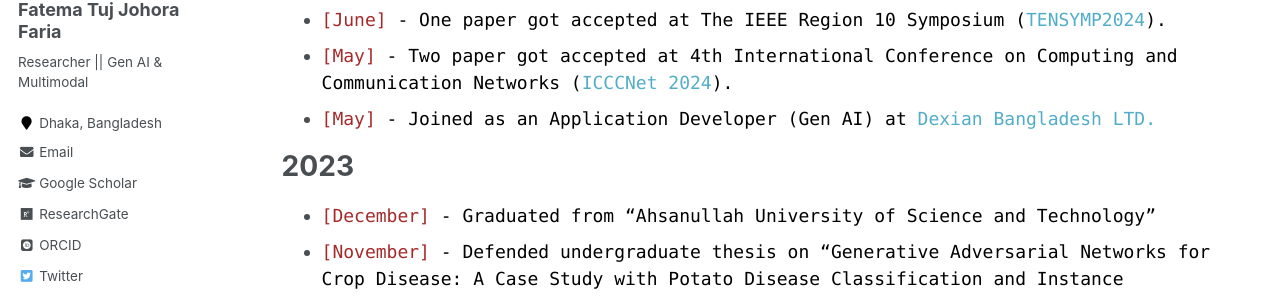
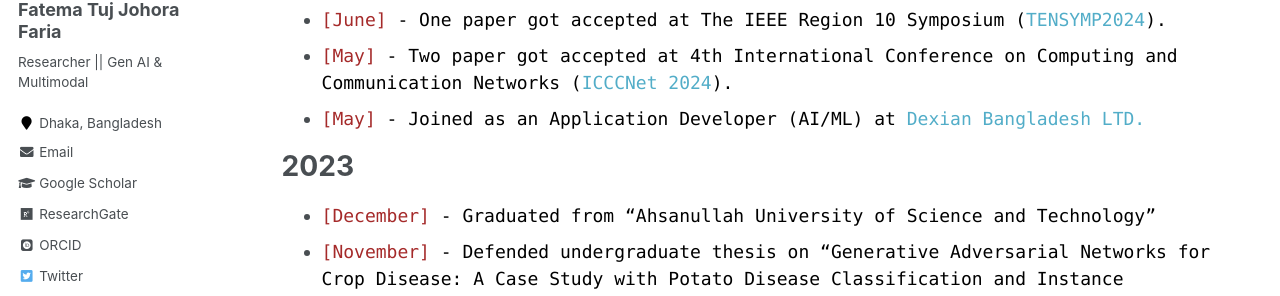
Before and after one commit to fatemafaria142/fatemafaria142.github.io, a Jekyll site: the page built from _pages/news.md, in a window 1280 px wide and 1226 px high. Shown: the part 304-600 px from the top of the window. Built offline with Jekyll 4.4.1, drawn with Linux system fonts in a browser that asks for light colours; some web fonts are replaced.

Commit message:
Update news.md

```diff
--- a/_pages/news.md
+++ b/_pages/news.md
@@ -10,7 +10,7 @@
 + <span style="font-family:Monaco; color:black;"><span style="color:brown">[August]</span> -  One paper got accepted at 18th International Conference on Information Technology and Applications ([ICITA 2024](https://www.icita.world/#/)).
 + <span style="font-family:Monaco; color:black;"><span style="color:brown">[June]</span> -  One paper got accepted at The IEEE Region 10 Symposium ([TENSYMP2024](https://ieeedelhi-tensymp2024.org/)).
 + <span style="font-family:Monaco; color:black;"><span style="color:brown">[May]</span> -  Two paper got accepted at 4th International Conference on Computing and Communication Networks ([ICCCNet 2024](https://icccn.co.uk/)).
-+ <span style="font-family:Monaco; color:black;"><span style="color:brown">[May]</span> -  Joined as an Application Developer (Gen AI) at [Dexian Bangladesh LTD.](https://www.linkedin.com/company/dexiansolutions/)
++ <span style="font-family:Monaco; color:black;"><span style="color:brown">[May]</span> -  Joined as an Application Developer (AI/ML) at [Dexian Bangladesh LTD.](https://www.linkedin.com/company/dexiansolutions/)
 
 <!-- + <span style="font-family:Monaco; color:black;"><span style="color:brown">[May]</span> -  Our paper [Ben-Sarc](https://www.cambridge.org/core/journals/natural-language-processing/article/bensarc-a-selfannotated-corpus-for-sarcasm-detection-from-bengali-social-media-comments-and-its-baseline-evaluation/CE2E2FE7EC596AB6E0C528E995214095) published in [Natural Language Processing](https://www.cambridge.org/core/journals/natural-language-processing)! <span style="color:red;">[Cambridge Q1 journal]</span></span>
 + <span style="font-family:Monaco; color:black;"><span style="color:brown">[May]</span> - Worked as a <span style="color:red;">Reviewer</span> of [Neurocomputing](https://www.sciencedirect.com/journal/neurocomputing). <span style="color:red;">[Elsevier Q1 journal]</span></span>
```
